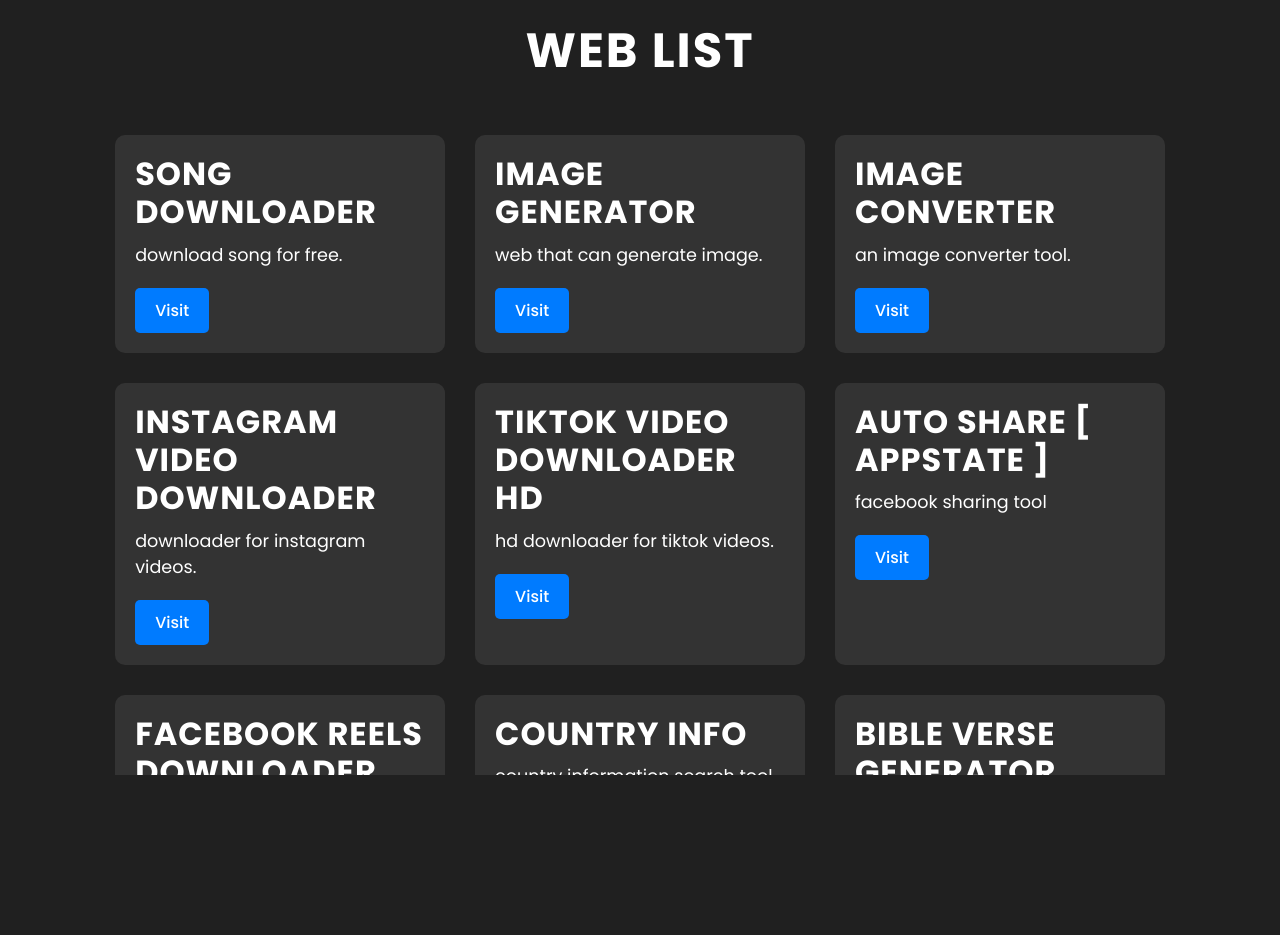
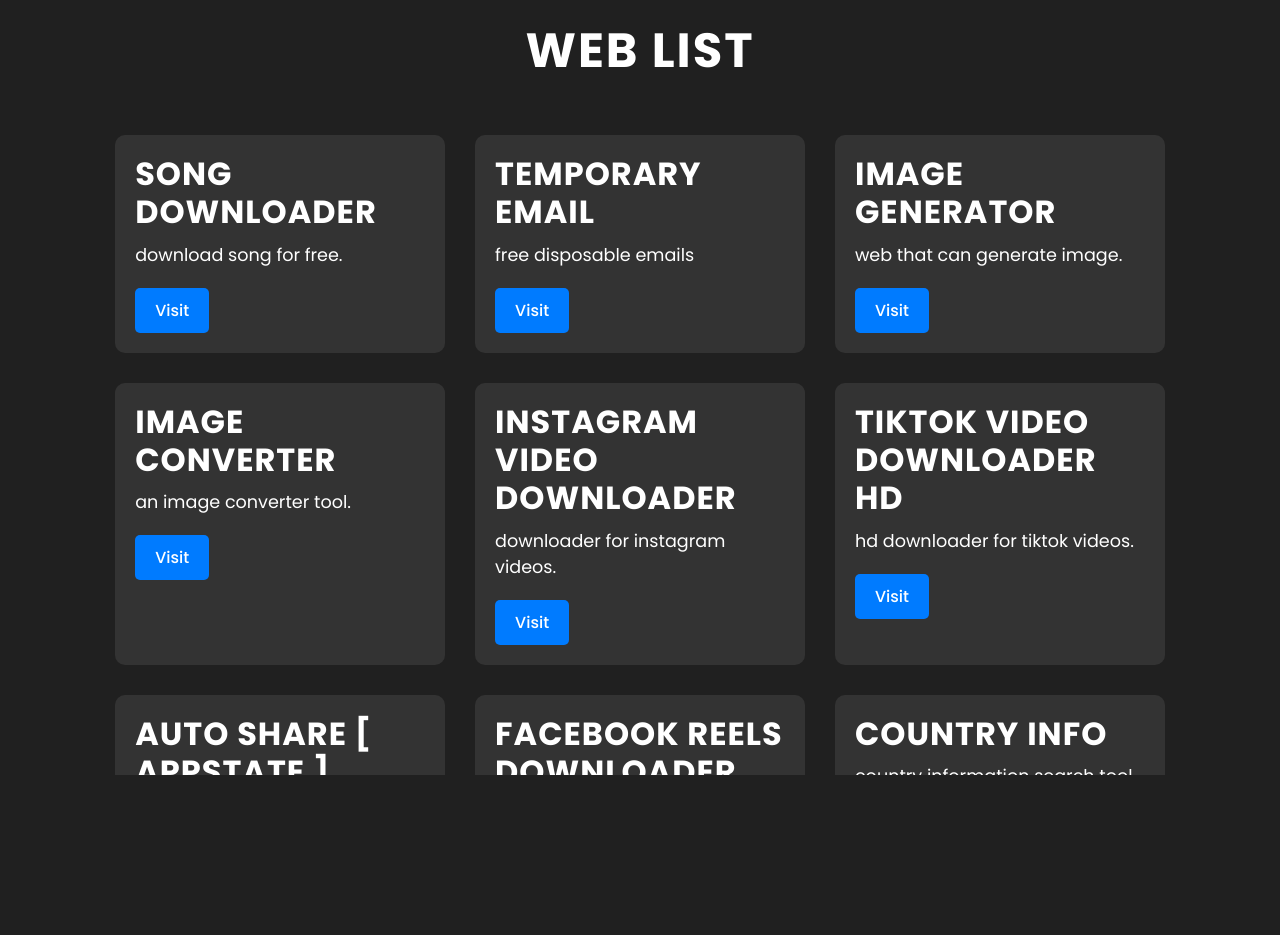
Before and after one commit to ZCDSPH/WEBS, a website: page public/index.html in a window 1280 px wide. Shown: the part 1520-2455 px from the top of the page. Drawn offline with Linux system fonts and the light colour scheme.

Commit message:
Update index.html

```diff
--- a/public/index.html
+++ b/public/index.html
@@ -4,7 +4,7 @@
     <meta charset="UTF-8">
     <meta name="viewport" content="width=device-width, initial-scale=1.0">
     <link rel="shortcut icon" href="images/LOGO-WEB.jpg" type="image/x-icon">
-    <title>ZCDS PH WEB LIST BY MARJHUN BAYLON</title>
+    <title>𝐙𝐂𝐃𝐒 𝐏𝐇 𝐖𝐄𝐁𝐋𝐈𝐒𝐓 𝐁𝐘 𝐌𝐀𝐑𝐉𝐇𝐔𝐍 𝐁𝐀𝐘𝐋𝐎𝐍</title>
     <link rel="stylesheet" href="css/style.css">
     <link rel="stylesheet" href="https://cdnjs.cloudflare.com/ajax/libs/font-awesome/6.5.2/css/all.min.css" integrity="sha512-SnH5WK+bZxgPHs44uWIX+LLJAJ9/2PkPKZ5QiAj6Ta86w+fsb2TkcmfRyVX3pBnMFcV7oQPJkl9QevSCWr3W6A==" crossorigin="anonymous" referrerpolicy="no-referrer" />
 </head>
@@ -58,6 +58,13 @@
                 <p class="web-desc">DOWNLOAD SONG FOR FREE.</p>
 
                 <a href="https://downloadermusichd.onrender.com/" target="_blank" class="btn">Visit</a>
+            </div>
+
+             <div class="web-box">
+                <h3 class="web-title">TEMPORARY EMAIL</h3>
+                <p class="web-desc">free disposable emails</p>
+
+                <a href="https://temporaryemails.glitch.me/" target="_blank" class="btn">Visit</a>
             </div>
 
             <div class="web-box">
```
